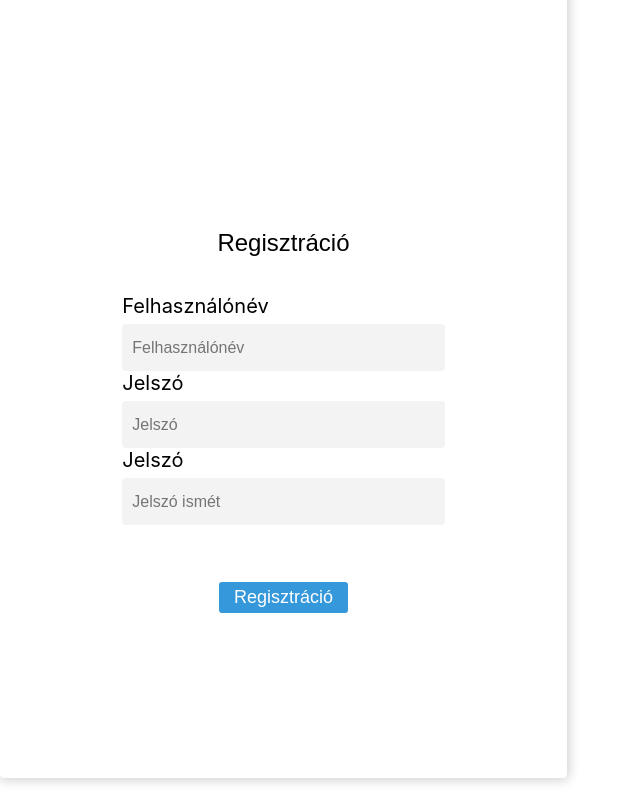
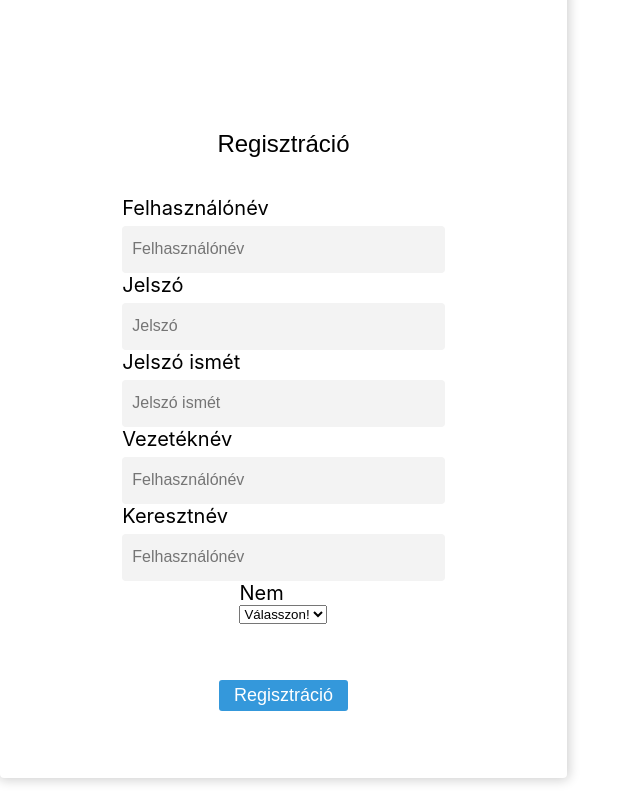
Before and after one commit to RakonczaiAdam/lux_client, a React (Create React App) app: page / in a window 1280 px wide. Shown: the whole page, without its empty margins (0-640 px from the left). Built offline with nearby package versions, Linux system fonts and the light colour scheme.

Commit message:
register page completion, not tested

```diff
--- a/src/components/login/register.jsx
+++ b/src/components/login/register.jsx
@@ -6,16 +6,23 @@ export class Register extends React.Component {
     this.state = {
       userName: '',
       passWD:'',
-      passWDagain:''
+      passWDagain:'.',
+      lastName:'',
+      firstName:'',
+      birthDate:'',
+      gender:'choose'
     };
 
-    this.handleChangeName = this.handleChangeName.bind(this);
+    this.handleChangeUserName = this.handleChangeUserName.bind(this);
     this.handleChangePW = this.handleChangePW.bind(this);
     this.handleChangePWAgain = this.handleChangePWAgain.bind(this);
     this.handleSubmit = this.handleSubmit.bind(this);
+    this.handleChangeLastName = this.handleChangeLastName.bind(this);
+    this.handleChangeFirstName = this.handleChangeFirstName.bind(this);
+    this.handleChangeGender = this.handleChangeGender.bind(this);
   }
 
-  handleChangeName(event){
+  handleChangeUserName(event){
     this.setState({userName: event.target.value});
   }
 
@@ -27,53 +34,51 @@ export class Register extends React.Component {
     this.setState({passWDagain: event.target.value});
   }
 
+  handleChangeLastName(event){
+    this.setState({lastName: event.target.value});
+  }
+
+  handleChangeFirstName(event){
+    this.setState({firstName: event.target.value});
+  }
+
+  handleChangeBirthDate(event){
+    this.setState({birthDate: event.target.value});
+  }
+
+  handleChangeGender(event){
+    this.setState({gender: event.target.value});
+  }
+
   handleSubmit(event){
-    if(this.state.passWD == this.state.passWDagain){
-      alert('Sikeres regisztráció ' + this.state.userName + ' ' + this.state.passWD);
-
+    if(this.state.passWD == this.state.passWDagain && this.state.gender != 'choose' && this.state.firstName != '' && this.state.lastName != ''){
       fetch('http://localhost/8080/register', {
       method: 'POST',
       body: JSON.stringify({
         username: this.state.userName,
         password: this.state.passWD,
         birthsday: "2000-05-18",
-        firstName: "Fname",
-        lastName: "LName",
-        interests: "none",
-        place: "randomvaros",
-        sex: "M"
+        firstName: this.state.firstName,
+        lastName: this.state.lastName,
+        interests: this.state.interests,
+        place: this.state.place,
+        sex: this.state.gender
       })
     })
-      alert("done");
+
+      alert('Sikeres regisztráció ' + this.state.userName + ' ' + this.state.passWD + this.state.gender);
     }
 
-    else{
+    else if(this.state.passWD != this.state.passWDagain){
       alert('A két jelszó nem egyezik');
     }
+    else if(this.state.gender == 'choose'){
+      alert('Válasszon nemet!');
+    }
+    else if(this.state.firstName == '' || this.state.lastName == ''){
+      alert('Név megadása kötelező!');
+    }
     event.preventDefault();
-  }
-
-  register(event){
-    fetch('https://lux-rest.herokuapp.com/register', {
-      method: 'POST',
-      body: JSON.stringify({
-        username: this.state.userName,
-        password: this.state.passWD,
-        birthsday: "2000-05-18",
-        firstName: "Fname",
-        lastName: "LName",
-        interests: "none",
-        place: "randomvaros",
-        sex: "M"
-      })
-    }).then((Response)=>Response.json())
-      .then((Result) => {
-        if(Result.Status == 'OK')
-          alert("success");
-        else
-          alert("failed");
-      })
-      alert("done");
   }
 
   render(){
@@ -84,15 +89,31 @@ export class Register extends React.Component {
             <form onSubmit={this.handleSubmit}>
               <div className="form-group">
                 <label htmlFor="username">Felhasználónév</label>
-                <input type="text" userName={this.state.userName} onChange={this.handleChangeName} name="username" placeholder="Felhasználónév"></input>
+                <input type="text" userName={this.state.userName} onChange={this.handleChangeUserName} name="username" placeholder="Felhasználónév"></input>
               </div>
               <div className="form-group">
                 <label htmlFor="password">Jelszó</label>
                 <input type="password" passWD={this.state.passWD} onChange={this.handleChangePW} name="password" placeholder="Jelszó"></input>
               </div>
               <div className="form-group">
-                <label htmlFor="password">Jelszó</label>
+                <label htmlFor="password">Jelszó ismét</label>
                 <input type="password" passWDagain={this.state.passWDagain} onChange={this.handleChangePWAgain} name="passwordagain" placeholder="Jelszó ismét"></input>
+              </div>
+              <div className="form-group">
+                <label htmlFor="lastname">Vezetéknév</label>
+                <input type="text" lastName={this.state.lastName} onChange={this.handleChangeLastName} name="lastname" placeholder="Felhasználónév"></input>
+              </div>
+              <div className="form-group">
+                <label htmlFor="firstname">Keresztnév</label>
+                <input type="text" firstName={this.state.firstName} onChange={this.handleChangeFirstName} name="firstname" placeholder="Felhasználónév"></input>
+              </div>
+              <div className="form-group">
+                <label htmlFor="gender">Nem</label>
+                <select gender={this.state.gender} onChange={this.handleChangeGender}>
+                  <option value="choose">Válasszon!</option>
+                  <option value="M">Férfi</option>
+                  <option value="F">Nő</option>
+                </select>
               </div>
               <div className="footer">
                 <input type="submit" value="Regisztráció"/>
```
Also changed, not shown: 1 other file (tests, documents, lock files or other folders).
